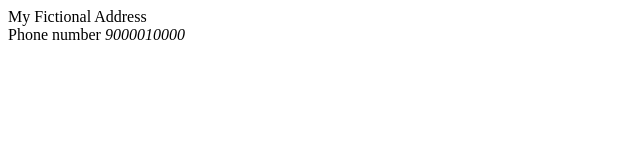
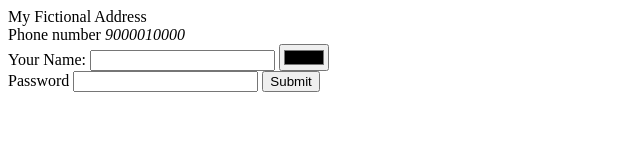
Before and after one commit to sunakshitejwani/xcv, a plain HTML site: page contactme.html in a window 1280 px wide. Shown: the whole page, without its empty margins (0-640 px from the left). Drawn offline with Linux system fonts and the light colour scheme.

Commit message:
learn forms

```diff
--- a/contactme.html
+++ b/contactme.html
@@ -7,5 +7,13 @@
        My Fictional Address
        <br>
        Phone number<em> 9000010000</em>
+       <form class="" action="index.html" method="post">
+            <label>Your Name:</label>
+            <input type="text" name="" value="">
+            <input type="color" name="" value=""><br>
+            <label>Password</label>
+            <input type="password" name="" value="">
+            <input type="submit" name="">
+       </form>
     </body>
 </html>
```
Also changed, not shown: index.html (+3 -1 lines).
